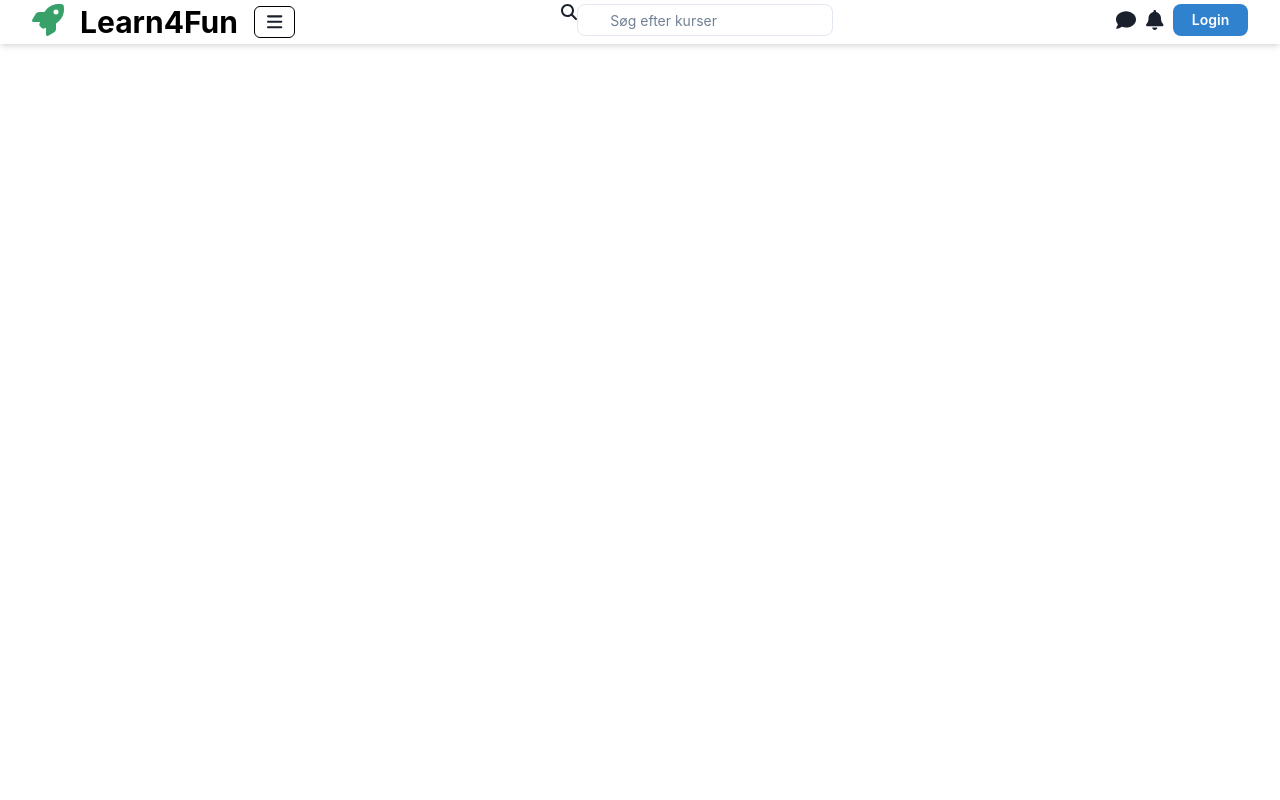
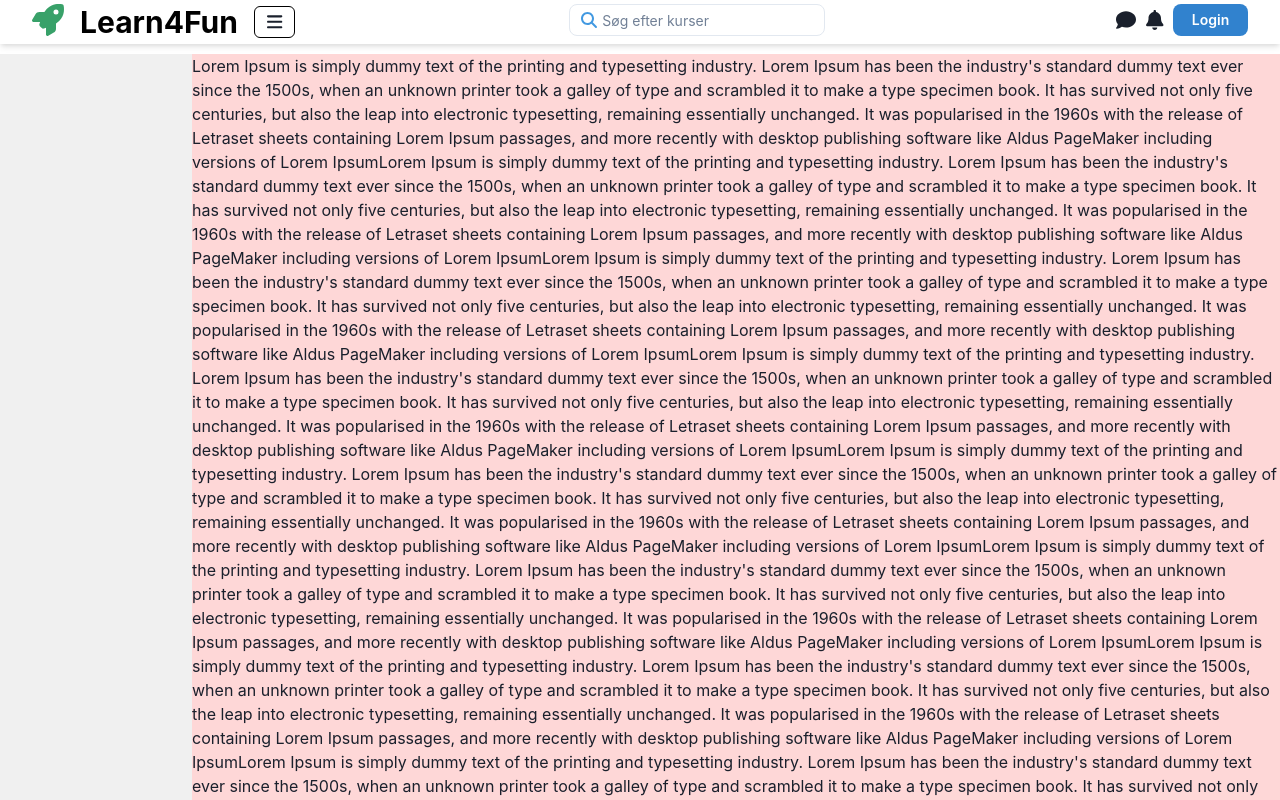
Before and after one commit to nikl1425/NextTsL4F, a Next.js app: page / in a window 1280 px wide. Built offline with nearby package versions, Linux system fonts and the light colour scheme.

Commit message:
Fix build

```diff
--- a/pages/index.tsx
+++ b/pages/index.tsx
@@ -4,7 +4,21 @@
   return (
     <>
      <span>
-
+      {"Lorem Ipsum is simply dummy text of the printing and typesetting industry. Lorem Ipsum has been the industry's standard dummy text ever since the 1500s, when an unknown printer took a galley of type and scrambled it to make a type specimen book. It has survived not only five centuries, but also the leap into electronic typesetting, remaining essentially unchanged. It was popularised in the 1960s with the release of Letraset sheets containing Lorem Ipsum passages, and more recently with desktop publishing software like Aldus PageMaker including versions of Lorem Ipsum"}
+      {"Lorem Ipsum is simply dummy text of the printing and typesetting industry. Lorem Ipsum has been the industry's standard dummy text ever since the 1500s, when an unknown printer took a galley of type and scrambled it to make a type specimen book. It has survived not only five centuries, but also the leap into electronic typesetting, remaining essentially unchanged. It was popularised in the 1960s with the release of Letraset sheets containing Lorem Ipsum passages, and more recently with desktop publishing software like Aldus PageMaker including versions of Lorem Ipsum"}
+      {"Lorem Ipsum is simply dummy text of the printing and typesetting industry. Lorem Ipsum has been the industry's standard dummy text ever since the 1500s, when an unknown printer took a galley of type and scrambled it to make a type specimen book. It has survived not only five centuries, but also the leap into electronic typesetting, remaining essentially unchanged. It was popularised in the 1960s with the release of Letraset sheets containing Lorem Ipsum passages, and more recently with desktop publishing software like Aldus PageMaker including versions of Lorem Ipsum"}
+      {"Lorem Ipsum is simply dummy text of the printing and typesetting industry. Lorem Ipsum has been the industry's standard dummy text ever since the 1500s, when an unknown printer took a galley of type and scrambled it to make a type specimen book. It has survived not only five centuries, but also the leap into electronic typesetting, remaining essentially unchanged. It was popularised in the 1960s with the release of Letraset sheets containing Lorem Ipsum passages, and more recently with desktop publishing software like Aldus PageMaker including versions of Lorem Ipsum"}
+      {"Lorem Ipsum is simply dummy text of the printing and typesetting industry. Lorem Ipsum has been the industry's standard dummy text ever since the 1500s, when an unknown printer took a galley of type and scrambled it to make a type specimen book. It has survived not only five centuries, but also the leap into electronic typesetting, remaining essentially unchanged. It was popularised in the 1960s with the release of Letraset sheets containing Lorem Ipsum passages, and more recently with desktop publishing software like Aldus PageMaker including versions of Lorem Ipsum"}
+      {"Lorem Ipsum is simply dummy text of the printing and typesetting industry. Lorem Ipsum has been the industry's standard dummy text ever since the 1500s, when an unknown printer took a galley of type and scrambled it to make a type specimen book. It has survived not only five centuries, but also the leap into electronic typesetting, remaining essentially unchanged. It was popularised in the 1960s with the release of Letraset sheets containing Lorem Ipsum passages, and more recently with desktop publishing software like Aldus PageMaker including versions of Lorem Ipsum"}
+      {"Lorem Ipsum is simply dummy text of the printing and typesetting industry. Lorem Ipsum has been the industry's standard dummy text ever since the 1500s, when an unknown printer took a galley of type and scrambled it to make a type specimen book. It has survived not only five centuries, but also the leap into electronic typesetting, remaining essentially unchanged. It was popularised in the 1960s with the release of Letraset sheets containing Lorem Ipsum passages, and more recently with desktop publishing software like Aldus PageMaker including versions of Lorem Ipsum"}
+      {"Lorem Ipsum is simply dummy text of the printing and typesetting industry. Lorem Ipsum has been the industry's standard dummy text ever since the 1500s, when an unknown printer took a galley of type and scrambled it to make a type specimen book. It has survived not only five centuries, but also the leap into electronic typesetting, remaining essentially unchanged. It was popularised in the 1960s with the release of Letraset sheets containing Lorem Ipsum passages, and more recently with desktop publishing software like Aldus PageMaker including versions of Lorem Ipsum"}
+      {"Lorem Ipsum is simply dummy text of the printing and typesetting industry. Lorem Ipsum has been the industry's standard dummy text ever since the 1500s, when an unknown printer took a galley of type and scrambled it to make a type specimen book. It has survived not only five centuries, but also the leap into electronic typesetting, remaining essentially unchanged. It was popularised in the 1960s with the release of Letraset sheets containing Lorem Ipsum passages, and more recently with desktop publishing software like Aldus PageMaker including versions of Lorem Ipsum"}
+      {"Lorem Ipsum is simply dummy text of the printing and typesetting industry. Lorem Ipsum has been the industry's standard dummy text ever since the 1500s, when an unknown printer took a galley of type and scrambled it to make a type specimen book. It has survived not only five centuries, but also the leap into electronic typesetting, remaining essentially unchanged. It was popularised in the 1960s with the release of Letraset sheets containing Lorem Ipsum passages, and more recently with desktop publishing software like Aldus PageMaker including versions of Lorem Ipsum"}
+      {"Lorem Ipsum is simply dummy text of the printing and typesetting industry. Lorem Ipsum has been the industry's standard dummy text ever since the 1500s, when an unknown printer took a galley of type and scrambled it to make a type specimen book. It has survived not only five centuries, but also the leap into electronic typesetting, remaining essentially unchanged. It was popularised in the 1960s with the release of Letraset sheets containing Lorem Ipsum passages, and more recently with desktop publishing software like Aldus PageMaker including versions of Lorem Ipsum"}
+      {"Lorem Ipsum is simply dummy text of the printing and typesetting industry. Lorem Ipsum has been the industry's standard dummy text ever since the 1500s, when an unknown printer took a galley of type and scrambled it to make a type specimen book. It has survived not only five centuries, but also the leap into electronic typesetting, remaining essentially unchanged. It was popularised in the 1960s with the release of Letraset sheets containing Lorem Ipsum passages, and more recently with desktop publishing software like Aldus PageMaker including versions of Lorem Ipsum"}
+      {"Lorem Ipsum is simply dummy text of the printing and typesetting industry. Lorem Ipsum has been the industry's standard dummy text ever since the 1500s, when an unknown printer took a galley of type and scrambled it to make a type specimen book. It has survived not only five centuries, but also the leap into electronic typesetting, remaining essentially unchanged. It was popularised in the 1960s with the release of Letraset sheets containing Lorem Ipsum passages, and more recently with desktop publishing software like Aldus PageMaker including versions of Lorem Ipsum"}
+      {"Lorem Ipsum is simply dummy text of the printing and typesetting industry. Lorem Ipsum has been the industry's standard dummy text ever since the 1500s, when an unknown printer took a galley of type and scrambled it to make a type specimen book. It has survived not only five centuries, but also the leap into electronic typesetting, remaining essentially unchanged. It was popularised in the 1960s with the release of Letraset sheets containing Lorem Ipsum passages, and more recently with desktop publishing software like Aldus PageMaker including versions of Lorem Ipsum"}
+      {"Lorem Ipsum is simply dummy text of the printing and typesetting industry. Lorem Ipsum has been the industry's standard dummy text ever since the 1500s, when an unknown printer took a galley of type and scrambled it to make a type specimen book. It has survived not only five centuries, but also the leap into electronic typesetting, remaining essentially unchanged. It was popularised in the 1960s with the release of Letraset sheets containing Lorem Ipsum passages, and more recently with desktop publishing software like Aldus PageMaker including versions of Lorem Ipsum"}
      </span>
     </>
   )
--- a/pages/layout.tsx
+++ b/pages/layout.tsx
@@ -28,14 +28,14 @@
                 <Box className="sideBar" h='100%' marginTop='10px' overflowY='auto' bg='white'>
                     <Flex>
 
-                            <Box w={sideBarActive ? `${SIDEBAR_WIDTH}%` : '0%'} transitionDuration='1s'>
+                            <Box w={sideBarActive ? `${SIDEBAR_WIDTH}%` : '0%'} transitionDuration='1s' bg='blackAlpha.100'>
                                 <Collapse in={sideBarActive} animateOpacity>
                                     <SideBar title="sidebar" />
                                 </Collapse>
                             </Box>
 
 
-                            <Box w={sideBarActive ? `${100 - SIDEBAR_WIDTH}%` : '100%'} transitionDuration='1s'>
+                            <Box bg='red.100' w={sideBarActive ? `${100 - SIDEBAR_WIDTH}%` : '100%'} transitionDuration='1s'>
                                 {children}
                             </Box>
                     </Flex>
--- a/src/components/Fields/Search.tsx
+++ b/src/components/Fields/Search.tsx
@@ -29,6 +29,8 @@
 
     const handleBlur = () => {
         setSearchInput("");
+        console.log(searchInput)
+        console.log("run")
         SetShowIcon(true);
     };
 
@@ -41,20 +43,18 @@
         <>
             <InputGroup>
                 {showIcon ?
-                    <InputLeftElement
-                        pointerEvents='none'
-
-                        h='full'
-                        color='blue.400'
-                    /> : <></>}
-                    <FontAwesomeWrap iconDef={faSearch} />
-                <Input onFocus={handleFocus}
+                    <InputLeftElement pointerEvents='none'h='full'color='blue.400'> <FontAwesomeWrap iconDef={faSearch} /> </InputLeftElement> : <></>}
+                <Input
+                onFocus={handleFocus}
                 onBlur={handleBlur}
+                onChange={handleChange}
                 rounded='lg'
                 focusBorderColor="blue.400"
                 size='sm' variant='outline'
                 placeholder={placeholder ? placeholder : "Søg efter kurser"}
-                width='64' />
+                width='64'
+                value={searchInput}
+                 />
             </InputGroup>
         </>
     )
```
